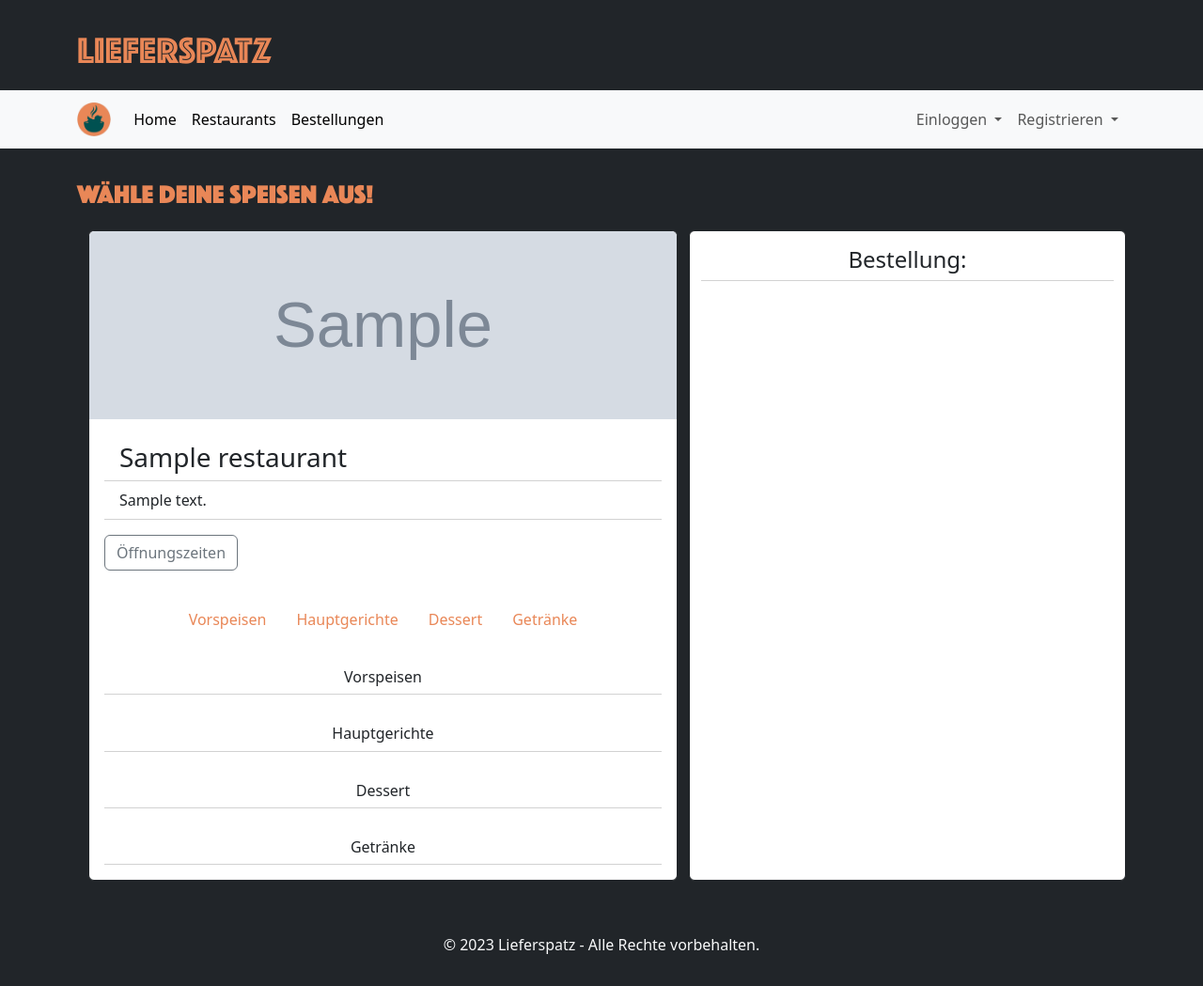
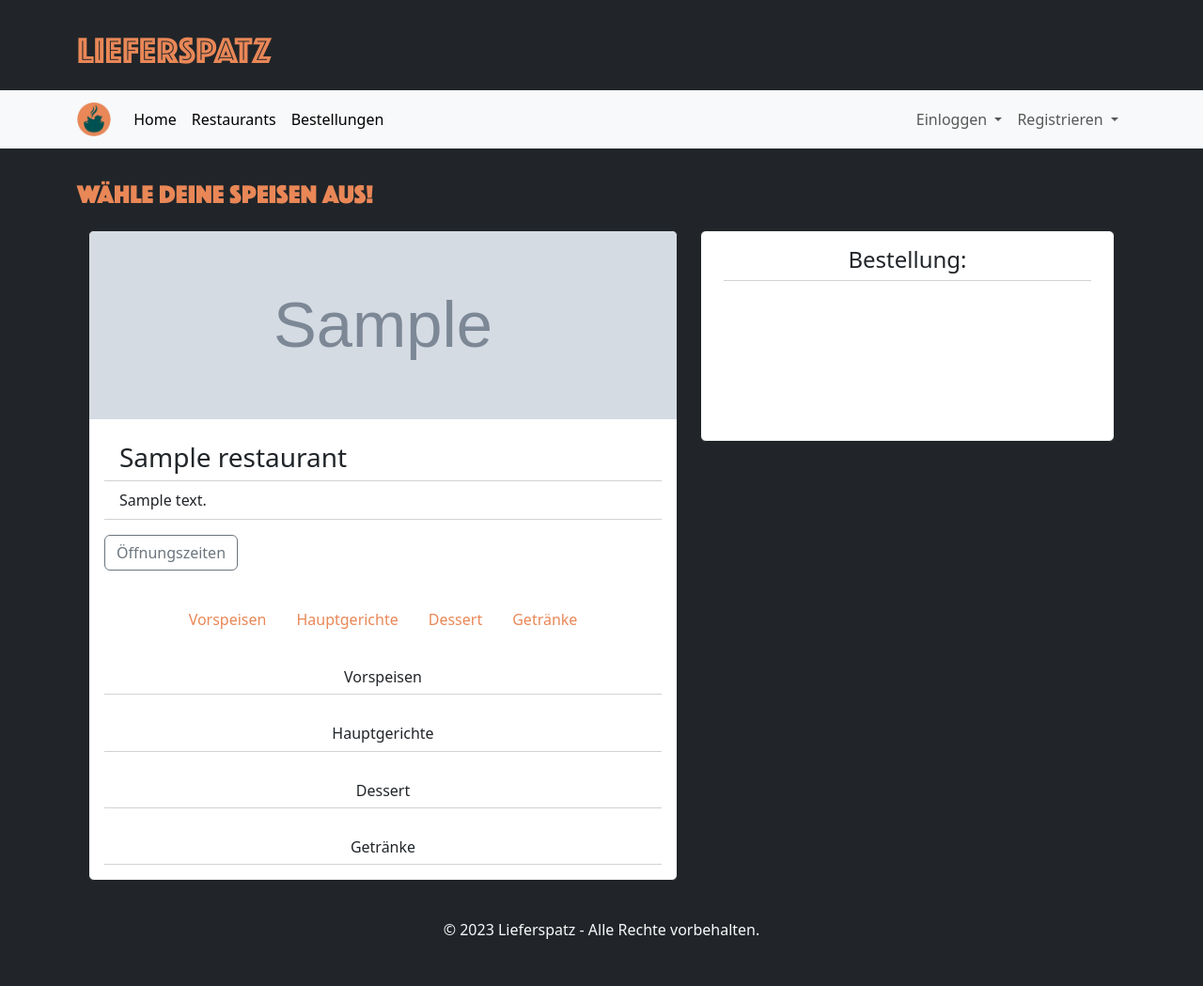
Before and after one commit to KatinkaMeer/db-praktikum, a Flask app: template templates/menue.html in a window 1280 px wide. Shown: the whole page at 94% size. Run offline with Flask 3, Linux system fonts and the light colour scheme; the template is opened without the code that fills it: most values are stand-ins (such as "Sample title", 1, 10 or a date in 2020); grey boxes marked "Sample" are stand-in pictures; some libraries are stand-ins or nearby versions.

Commit message:
Bestellung sticky

```diff
--- a/templates/menue.html
+++ b/templates/menue.html
@@ -5,7 +5,7 @@
 {% block content %}
 <div class="row g-4 mb-4" id="wrapper">
   <div class="col-7">
-    <div class="card border-dark overflow-auto" style="max-height: 1000px;">
+    <div class="card border-dark">
       <img src="{{ url_for('static', filename=restaurant['image_path']) }}" class="card-img-top restau-image" alt="...">
       <div class="card-body">
         <h3 class="card-title card-header bg-transparent">{{ restaurant['name'] }}</h3>
@@ -153,12 +153,15 @@
       </div>
     </div>
   </div>
-  <div class="card border-dark col">
-    <h4 class="card-titel card-header text-center bg-transparent mt-2 mb-4">Bestellung:</h4>
-    <div class="mb-2" id="orderlist" ></div>
-    <form id="orderform" action="{{ url_for('confirm_order_page') }}" method="POST">
-    </form>
-  </div>
+  <div class="col-5">
+      <div class="sticky-top" style="top: 70px;">
+        <div class="card border-dark px-4">
+          <h4 class="card-titel card-header text-center bg-transparent mt-2 mb-4">Bestellung:</h4>
+          <div class="mb-2 px-4 overflow-auto" style="max-height: 450px" id="orderlist" ></div>
+          <form id="orderform" action="{{ url_for('confirm_order_page') }}" method="POST">
+          </form>
+        </div>
+    </div>
 </div>
 
 <script>
```
